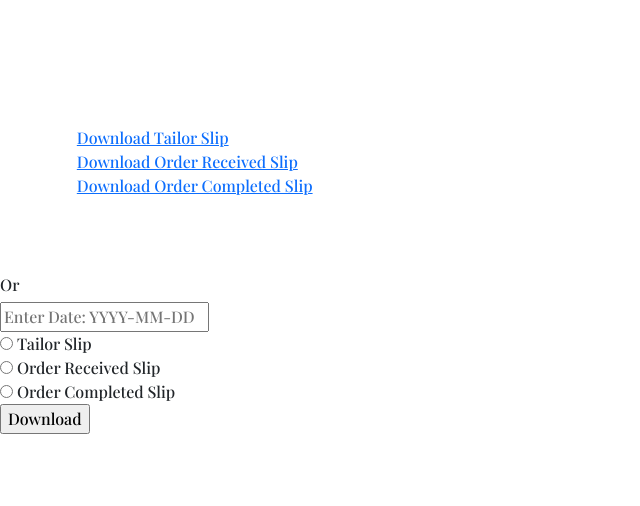
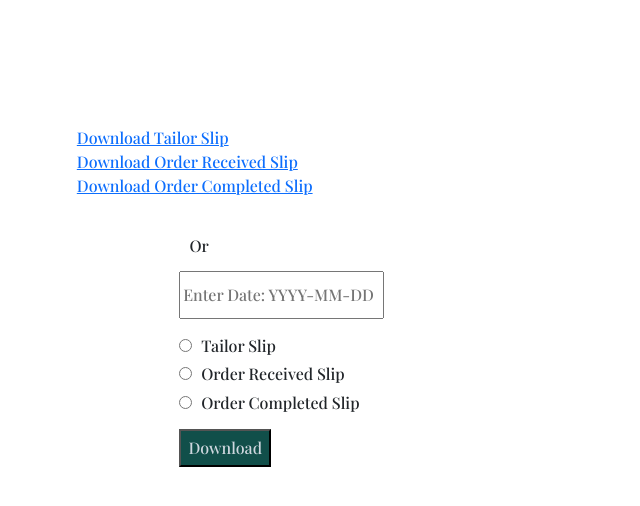
Before and after one commit to smanjot27/-Order-Management-and-Invoice-Generation-, a Django app: page / in a window 1280 px wide. Shown: the part 567-1073 px from the top of the page, without its empty margins (0-640 px from the left). Before the commit the page ends 1001 px from the top, so only its background shows below. Run offline with Django 3.2, Linux system fonts and the light colour scheme; data comes from the database, SQL or seed files in the repository; some libraries are stand-ins or nearby versions.

Commit message:
Update orders.css

```diff
--- a/static/css/orders.css
+++ b/static/css/orders.css
@@ -76,3 +76,60 @@ tr th
     width: 3%;
     height: 6%;
 }
+.edit:hover
+{
+    color: #1a9bc2;
+    text-decoration: underline;
+}
+.edit
+{
+    text-decoration: none;
+    color: #000000;
+}
+#headings
+{
+    text-align: center;
+    margin: 1%;
+    padding: 1%;
+    color: #0f5132;
+    font-size: 211%;
+}
+.bt
+{
+	width: 18%;
+	margin-top: 2%;
+	background-color: #114f4a!important;
+	color: rgba(227, 230, 238, 0.9) !important;
+    padding: 1%;
+
+}
+section
+{
+    margin: 3%;
+    margin-left: 14%;
+    margin-top: -3%;
+    width: 40%;
+}
+h6
+{
+    margin: 2%;
+    margin-bottom: 3%;
+}
+input[type='text']
+{
+    width:40%;
+height:3em;
+margin-bottom: 3%;
+}
+input[type='radio']
+{
+    margin-right: 1%;
+    margin-bottom: 2%;
+}
+.bt:hover
+{
+	background-color: rgba(227, 230, 238, 0.9) !important;
+	color:	#114f4a !important;
+	border: 1px solid #114f4a;
+	transition: 0.2s;
+}
```
